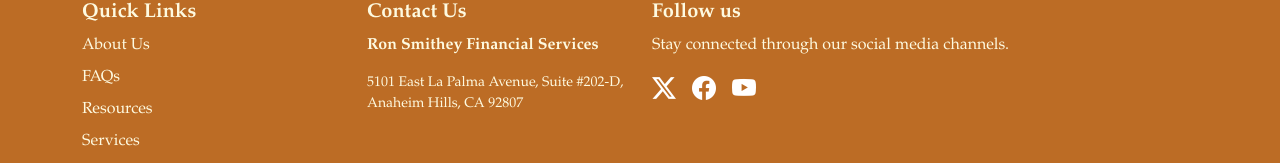
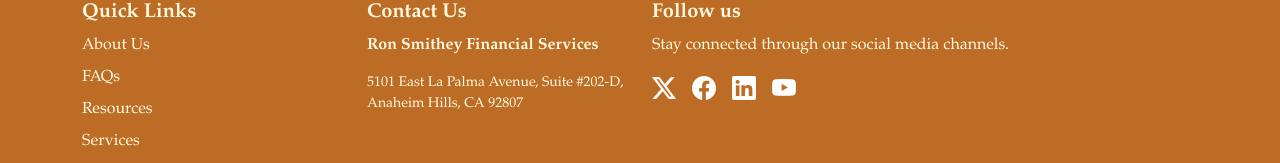
Before and after one commit to DavidTimothyNam/CSC-131-Final, a React (Vite) app in the folder client/: page / in a window 1280 px wide. Shown: the part 2081-2244 px from the top of the page. Built offline with nearby package versions, Linux system fonts and the light colour scheme; no server answers.

Commit message:
added working social media links

```diff
--- a/client/src/components/Footer/Footer.jsx
+++ b/client/src/components/Footer/Footer.jsx
@@ -68,7 +68,7 @@ const Footer = () => {
             <p>Stay connected through our social media channels.</p>
             <div className="d-flex gap-3 align-items-center">
               <a
-                href="https://x.com/"
+                href="https://x.com/RonSmitheyLPL"
                 target="_blank"
                 rel="noopener noreferrer"
                 aria-label="X (Twitter)"
@@ -84,7 +84,15 @@ const Footer = () => {
                 <i className="bi bi-facebook fs-4 text-white"></i>
               </a>
               <a
-                href="https://youtube.com/"
+                href="https://www.linkedin.com/in/ron-smithey/"
+                target="_blank"
+                rel="noopener noreferrer"
+                aria-label="LinkedIn"
+              >
+                <i className="bi bi-linkedin fs-4 text-white"></i>
+              </a>
+              <a
+                href="https://www.youtube.com/@RonSmithey"
                 target="_blank"
                 rel="noopener noreferrer"
                 aria-label="YouTube"
```
